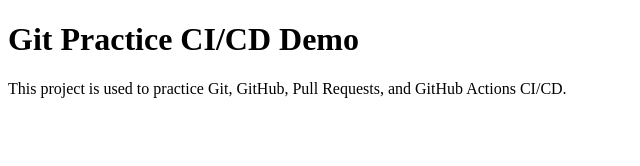
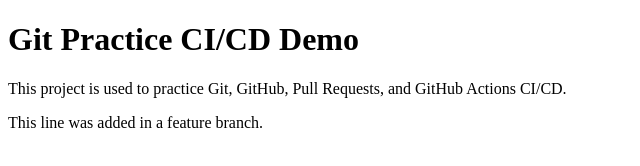
Before and after one commit to antibiotics505/git-practice-cicd-demo, a plain HTML site: page site/index.html in a window 1280 px wide. Shown: the whole page, without its empty margins (0-640 px from the left). Drawn offline with Linux system fonts and the light colour scheme.

Commit message:
Update homepage content

```diff
--- a/site/index.html
+++ b/site/index.html
@@ -7,5 +7,6 @@
 <body>
   <h1>Git Practice CI/CD Demo</h1>
   <p>This project is used to practice Git, GitHub, Pull Requests, and GitHub Actions CI/CD.</p>
+  <p>This line was added in a feature branch.</p>
 </body>
 </html>
```
Also changed, not shown: 2 other files.
